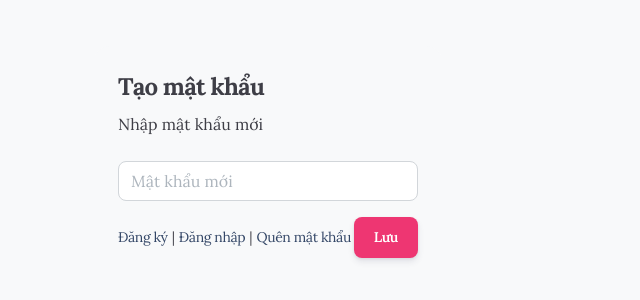
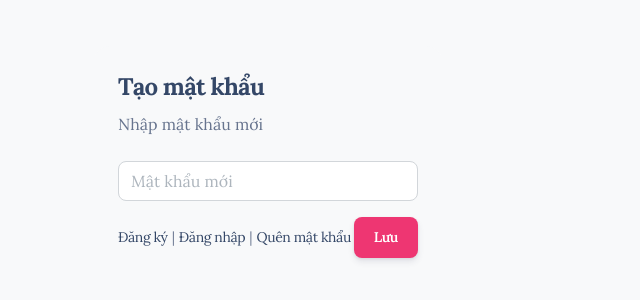
Before and after one commit to thuhuong1234/expense_management_project, a Vue app: page /reset-password/1 in a window 1280 px wide. Shown: the part 236-536 px from the top of the page, without its empty margins (0-640 px from the left). Built offline with nearby package versions, Linux system fonts and the light colour scheme; no server answers; some icons are missing.

Commit message:
:+1: Change color font

```diff
--- a/src/views/auth/Login.vue
+++ b/src/views/auth/Login.vue
@@ -143,14 +143,8 @@ const onSubmit = handleSubmit(async (values) => {
     background-image: url('@/assets/img/img-1.jpg');
 }
 
-.card .card-body {
-    font-family: 'Lora' !important;
-    color: #3e3e46 !important;
-}
-
 .card-header,
 h4 {
     background-color: #f8f9fa !important;
-    color: #3e3e46 !important;
 }
 </style>
--- a/src/views/auth/Register.vue
+++ b/src/views/auth/Register.vue
@@ -150,14 +150,8 @@ const onSubmit = handleSubmit(async (values) => {
     background-image: url('@/assets/img/img-1.jpg');
 }
 
-.card .card-body {
-    font-family: 'Lora' !important;
-    color: #3e3e46 !important;
-}
-
 .card-header,
 h4 {
     background-color: #f8f9fa !important;
-    color: #3e3e46 !important;
 }
 </style>
--- a/src/views/auth/ResetPassword.vue
+++ b/src/views/auth/ResetPassword.vue
@@ -131,14 +131,8 @@ const onSubmit = handleSubmit(async (values) => {
     background-image: url('@/assets/img/img-2.jpg');
 }
 
-.card .card-body {
-    font-family: 'Lora' !important;
-    color: #3e3e46 !important;
-}
-
 .card-header,
 h4 {
     background-color: #f8f9fa !important;
-    color: #3e3e46 !important;
 }
 </style>
```
